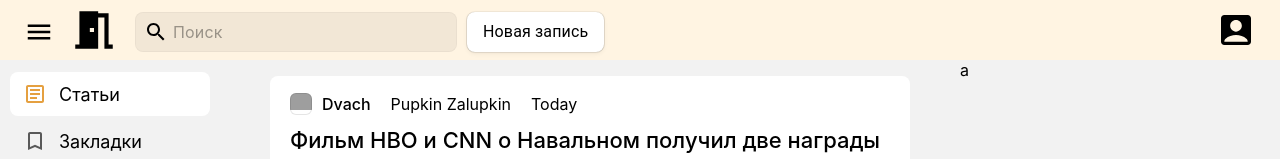
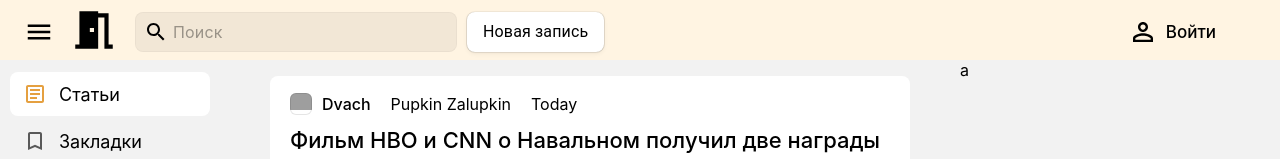
Before and after one commit to GeorgeSharikov/school_project, a React (Create React App) app in the folder frontend/: page / in a window 1280 px wide. Shown: the top 159 px of the page. Built offline with nearby package versions, Linux system fonts and the light colour scheme; grey boxes are pictures that could not be loaded.

Commit message:
Created login's logic functionality

```diff
--- a/frontend/src/features/navigationUser/index.js
+++ b/frontend/src/features/navigationUser/index.js
@@ -1,10 +1,46 @@
-import React from 'react';
+import React, { useState } from 'react';
 import AccountBoxIcon from '@mui/icons-material/AccountBox';
+import { useSelector } from 'react-redux';
+import { userAuthSelectors } from '../../store/userAuthSlice/slice';
+import { NavLink } from 'react-router-dom';
+import styles from './ui/ui.module.css'
+import PersonOutlineIcon from '@mui/icons-material/PersonOutline';
+import { Modal } from '@mui/material';
+import { Box } from '@mui/system';
+import { modalStyles } from './ui/ui';
+import { LoginForm } from './loginForm/loginForm';
 
 export const NavigationUser = (props) => {
+    const [isModalVisible, setModalVisible] = useState(false)
+    // const isAuth = useSelector(state => userAuthSelectors.getIsUserAuth(state))
+    const isAuth = false
+
+    const openHandler = () => setModalVisible(true)
+    const closeHandler = () => setModalVisible(false)
     return (
         <div>
-            <AccountBoxIcon sx={{fontSize: '40px', color: 'black', cursor: 'pointer'}}/>
+            {isAuth
+            ? <NavLink to='/profile:id'>
+                <AccountBoxIcon sx={{fontSize: '40px', color: 'black', cursor: 'pointer'}}/>
+            </NavLink>
+            : <div className={styles.signIn} onClick={openHandler}>
+                <PersonOutlineIcon sx={{marginRight: '8px', fontSize: '30px'}}/>
+                <span>
+                    Войти
+                </span>
+            </div>}
+        {isModalVisible
+        ? <Modal
+            open={isModalVisible}
+            onClose={closeHandler}
+        >
+            <Box sx={modalStyles}>
+                <div>
+                    <LoginForm />
+                </div>
+            </Box>
+        </Modal>
+        : null}
         </div>
     );
 }
```
